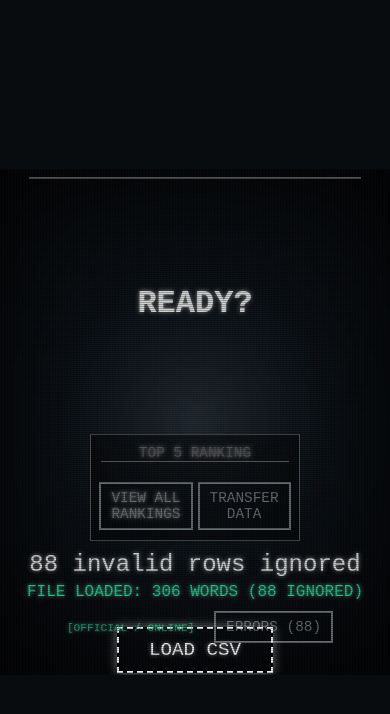
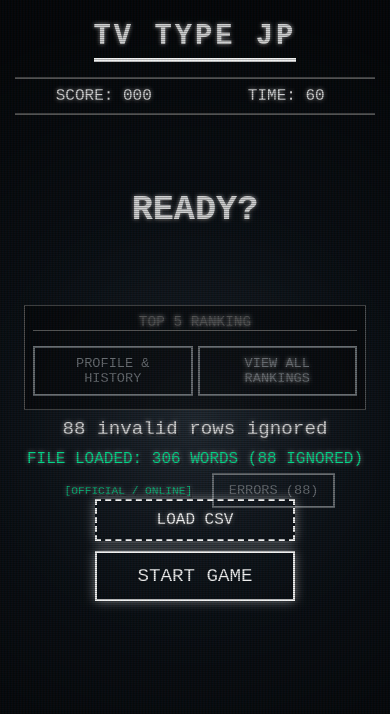
Before and after one commit to mutsuna-jp/typing-game, a SvelteKit app: page / in a window 390 px wide. Shown: the top 714 px of the page. Built offline with nearby package versions, Linux system fonts and the light colour scheme.

Commit message:
feat: タイピングゲームのコア機能（単語表示、ゲームロジック、結果レポート）を実装しました。

```diff
--- a/src/lib/components/GameReport.svelte
+++ b/src/lib/components/GameReport.svelte
@@ -255,4 +255,50 @@
   .rank-D {
     color: oklch(75% 0 0);
   }
+
+  @media (max-width: 600px) {
+    .report-header {
+      font-size: 1.2rem;
+      width: 80%;
+    }
+
+    .stat-grid {
+      width: 90%;
+    }
+
+    .stat-row {
+      font-size: 1rem;
+    }
+
+    .rank-display {
+      font-size: 3rem;
+      margin: 10px 0;
+    }
+
+    .ranking-box {
+      width: 95%;
+      padding: 8px;
+    }
+
+    .box-title {
+      font-size: 0.7rem;
+    }
+
+    input,
+    .reg-btn {
+      font-size: 0.9rem;
+      padding: 8px 12px;
+    }
+
+    .nav-links {
+      flex-direction: column;
+      gap: 10px;
+      align-items: center;
+      margin-top: 15px;
+    }
+
+    .nav-link {
+      font-size: 0.9rem;
+    }
+  }
 </style>
--- a/src/lib/components/WordDisplay.svelte
+++ b/src/lib/components/WordDisplay.svelte
@@ -130,12 +130,24 @@
   }
 
   @media (max-width: 600px) {
-    .kanji-display,
+    .word-container {
+      min-height: 150px;
+      margin: 5px 0;
+    }
+
+    .kanji-display {
+      font-size: 1.8rem;
+      margin-bottom: 3px;
+    }
+
     .word-display {
-      font-size: 2rem;
+      font-size: 2.2rem;
     }
+
     .romaji-display {
       font-size: 1rem;
+      margin-top: 5px;
+      letter-spacing: 1px;
     }
   }
 </style>
--- a/src/routes/+page.svelte
+++ b/src/routes/+page.svelte
@@ -9,8 +9,15 @@
   let username = "";
   let isSubmittingRanking = false;
   let isRankingSubmitted = false;
-  let showTransferModal = false;
   let transferInput = "";
+  let showProfileModal = false;
+  type HistoryEntry = {
+    score: number;
+    kpm: number;
+    accuracy: string | number;
+    date: string;
+  };
+  let scoreHistory: HistoryEntry[] = [];
 
   // Type aliases
   type Word = { disp: string; kana: string };
@@ -123,6 +130,7 @@
   };
 
   import { base } from "$app/paths";
+  import { replaceState } from "$app/navigation";
   import WordDisplay from "$lib/components/WordDisplay.svelte";
   import GameReport from "$lib/components/GameReport.svelte";
 
@@ -569,6 +577,19 @@
       } else {
         message = "✓ FINISHED (CUSTOM LIST - OFFLINE)";
       }
+
+      // Save to local history
+      this.saveToLocalHistory({
+        score,
+        accuracy,
+        kpm,
+        date: new Date().toISOString(),
+      });
+    },
+
+    saveToLocalHistory(entry: HistoryEntry) {
+      scoreHistory = [entry, ...scoreHistory].slice(0, 50); // Keep last 50
+      localStorage.setItem("typing_game_history", JSON.stringify(scoreHistory));
     },
 
     async submitToServer(currentScore: number) {
@@ -693,6 +714,14 @@
     // Load or generate user_id
     userId = localStorage.getItem("typing_game_user_id") || "";
     username = localStorage.getItem("typing_game_username") || "";
+    const savedHistory = localStorage.getItem("typing_game_history");
+    if (savedHistory) {
+      try {
+        scoreHistory = JSON.parse(savedHistory);
+      } catch (e) {
+        console.error("Failed to parse history:", e);
+      }
+    }
 
     if (!userId) {
       const chars =
@@ -709,7 +738,7 @@
     const url = new URL(window.location.href);
     if (!url.searchParams.has("userId")) {
       url.searchParams.set("userId", userId);
-      window.history.replaceState({}, "", url.toString());
+      replaceState(url.toString(), {});
     }
     clickHandler = () => {
       if (isPlaying) hiddenInputEl?.focus();
@@ -820,26 +849,25 @@
               KPM)
             </div>
           {/if}
-          <div
-            style="margin-top: 10px; display: flex; gap: 5px; justify-content: center;"
+          <div class="ranking-actions">
+            <button
+              class="btn small subtle"
+              on:click={() => (showProfileModal = true)}
+              >PROFILE & HISTORY</button
             >
             <a href="{base}/rankings" class="btn small subtle"
               >VIEW ALL RANKINGS</a
             >
-            <button
-              class="btn small subtle"
-              on:click={() => (showTransferModal = true)}>TRANSFER DATA</button
-            >
           </div>
         </div>
       {/if}
 
-      {#if showTransferModal}
+      {#if showProfileModal}
         <div
           class="modal-backdrop"
           role="presentation"
-          on:click={() => (showTransferModal = false)}
-          on:keydown={(e) => e.key === "Escape" && (showTransferModal = false)}
+          on:click={() => (showProfileModal = false)}
+          on:keydown={(e) => e.key === "Escape" && (showProfileModal = false)}
         >
           <div
             class="modal"
@@ -849,11 +877,70 @@
             on:click|stopPropagation
             on:keydown|stopPropagation
           >
-            <h2>DATA TRANSFER</h2>
+            <h2 style="border-bottom: 2px solid white; padding-bottom: 5px;">
+              PROFILE & HISTORY
+            </h2>
             <div class="modal-body">
-              <p style="font-size: 0.8rem; color: oklch(75% 0 0);">
-                CAUTION: KEEP THIS ID SECRET. DO NOT SHARE.
-              </p>
+              <!-- Name Change Section -->
+              <div class="setting-section">
+                <div class="box-label">USER NAME:</div>
+                <div class="input-group">
+                  <input
+                    type="text"
+                    maxlength="20"
+                    bind:value={username}
+                    placeholder="guest"
+                    on:change={() => {
+                      localStorage.setItem("typing_game_username", username);
+                      Game.registerRanking(username);
+                    }}
+                  />
+                  <div class="save-hint">AUTO-SAVES TO RANKING</div>
+                </div>
+              </div>
+
+              <!-- History Section -->
+              <div class="history-section">
+                <div class="box-label">RECENT HISTORY:</div>
+                <div class="history-list">
+                  {#if scoreHistory.length === 0}
+                    <div class="no-history">NO GAMES PLAYED YET</div>
+                  {:else}
+                    <table class="history-table">
+                      <thead>
+                        <tr>
+                          <th>DATE</th>
+                          <th>SCORE</th>
+                          <th>KPM</th>
+                          <th>ACC</th>
+                        </tr>
+                      </thead>
+                      <tbody>
+                        {#each scoreHistory as entry}
+                          <tr>
+                            <td>{new Date(entry.date).toLocaleDateString()}</td>
+                            <td style="color: oklch(85% 0.2 90)"
+                              >{entry.score}</td
+                            >
+                            <td>{entry.kpm}</td>
+                            <td>{entry.accuracy}%</td>
+                          </tr>
+                        {/each}
+                      </tbody>
+                    </table>
+                  {/if}
+                </div>
+              </div>
+
+              <hr
+                style="border: 0; border-top: 1px dashed oklch(45% 0 250); margin: 20px 0;"
+              />
+
+              <!-- Transfer Section (Hidden by default to keep it clean) -->
+              <details class="transfer-details">
+                <summary
+                  >DATA TRANSFER (ID: {userId.substring(0, 8)}...)</summary
+                >
                 <div class="transfer-box">
                   <div class="box-label">YOUR TRANSFER ID:</div>
                   <div class="id-display">{userId}</div>
@@ -863,9 +950,6 @@
                     >COPY ID</button
                   >
                 </div>
-              <hr
-                style="border: 0; border-top: 1px dashed oklch(45% 0 250); margin: 20px 0;"
-              />
                 <div class="import-box">
                   <div class="box-label">IMPORT TRANSFER ID:</div>
                   <input
@@ -880,11 +964,12 @@
                     >IMPORT & RELOAD</button
                   >
                 </div>
+              </details>
             </div>
             <div class="modal-actions">
               <button
                 class="btn small subtle"
-                on:click={() => (showTransferModal = false)}>CLOSE</button
+                on:click={() => (showProfileModal = false)}>CLOSE</button
               >
             </div>
           </div>
@@ -1003,6 +1088,7 @@
     position: relative;
     width: 100vw;
     height: 100vh;
+    height: 100dvh;
     display: flex;
     justify-content: center;
     align-items: center;
@@ -1229,6 +1315,15 @@
     border-style: dashed;
     margin-bottom: 20px;
   }
+
+  #controls-container {
+    display: flex;
+    flex-direction: column;
+    align-items: center;
+    gap: 10px;
+    width: 100%;
+  }
+
   #file-status {
     font-size: 1rem;
     color: oklch(80% 0.2 160);
@@ -1403,21 +1498,188 @@
     box-shadow: none;
   }
 
+  /* --- Profile Modal Styles --- */
+  .setting-section,
+  .history-section {
+    margin-bottom: 20px;
+    text-align: left;
+  }
+  .input-group {
+    display: flex;
+    flex-direction: column;
+    gap: 5px;
+  }
+  .save-hint {
+    font-size: 0.6rem;
+    color: oklch(50% 0.1 150);
+    letter-spacing: 1px;
+  }
+  .history-list {
+    margin-top: 10px;
+    background: oklch(10% 0 0 / 0.5);
+    border: 1px solid oklch(25% 0 250);
+    max-height: 200px;
+    overflow-y: auto;
+  }
+  .history-table {
+    width: 100%;
+    border-collapse: collapse;
+    font-size: 0.8rem;
+  }
+  .history-table th {
+    font-size: 0.6rem;
+    padding: 5px;
+    text-align: left;
+    border-bottom: 1px solid oklch(45% 0 250);
+    color: oklch(45% 0 250);
+  }
+  .history-table td {
+    padding: 5px;
+    border-bottom: 1px dashed oklch(20% 0 250);
+  }
+  .no-history {
+    padding: 20px;
+    font-size: 0.8rem;
+    color: oklch(35% 0 250);
+    text-align: center;
+  }
+  .transfer-details {
+    font-size: 0.8rem;
+    color: oklch(45% 0 250);
+  }
+  .transfer-details summary {
+    cursor: pointer;
+    padding: 5px 0;
+    transition: color 0.2s;
+  }
+  .transfer-details summary:hover {
+    color: white;
+  }
+  .ranking-actions {
+    margin-top: 10px;
+    display: flex;
+    gap: 5px;
+    justify-content: center;
+  }
+
   @media (max-width: 600px) {
+    #tv-set {
+      align-items: flex-start;
+      padding: 0;
+      overflow-y: auto;
+      overflow-x: hidden;
+    }
+
+    #screen {
+      width: 100%;
+      height: auto;
+      min-height: 100vh;
+      min-height: 100dvh;
+      max-width: none;
+      max-height: none;
+      border: none;
+      border-radius: 0;
+      transform: none;
+      box-shadow: none;
+    }
+
+    #screen-content {
+      padding: 15px;
+      min-height: 100vh;
+      min-height: 100dvh;
+      justify-content: flex-start;
+      padding-top: 20px;
+      padding-bottom: 60vh; /* キーボード表示時のスペース確保 */
+    }
+
     h1 {
-      font-size: 2rem;
-    }
+      font-size: 1.8rem;
+      letter-spacing: 3px;
+      margin-bottom: 15px;
+    }
+
     .info-bar {
       font-size: 1rem;
-    }
-    .info-bar {
+      width: 100%;
+      padding: 8px 0;
+      flex-wrap: wrap;
+      gap: 5px;
+    }
+
+    #score-display-container,
+    #time-display-container {
+      flex: 1 1 45%;
+      min-width: 120px;
+    }
+
+    #score-rule {
+      font-size: 0.65rem;
+      width: 100%;
+    }
+
+    .btn {
+      padding: 12px 30px;
+      font-size: 1.2rem;
+      margin-top: 5px;
+      margin-bottom: 5px;
+      width: auto;
+      min-width: 200px;
+    }
+
+    .btn.small {
+      padding: 8px 15px;
+      font-size: 0.85rem;
+      min-width: auto;
+    }
+
+    .file-btn {
+      font-size: 1rem;
+      padding: 10px 25px;
+      margin-bottom: 5px;
+      margin-top: 5px;
+      min-width: 200px;
+    }
+
+    #controls-container {
+      gap: 5px;
+      margin-top: 10px;
+    }
+
+    #message {
+      font-size: 1.2rem;
+      margin-top: 8px;
+    }
+
+    .ranking-preview {
       width: 95%;
-    }
-    #screen {
-      width: 100%;
-      height: 60vh;
-      border: none;
-      border-radius: 0;
+      padding: 8px;
+      margin-top: 15px;
+    }
+
+    .rank-list {
+      font-size: 0.9rem;
+    }
+
+    .modal {
+      max-width: 95%;
+      padding: 15px;
+      max-height: 80vh;
+    }
+
+    .modal h2 {
+      font-size: 1.3rem;
+    }
+
+    /* タッチ操作の改善 */
+    .btn,
+    button,
+    label {
+      -webkit-tap-highlight-color: rgba(255, 255, 255, 0.1);
+    }
+
+    /* スクロール時のパフォーマンス改善 */
+    #tv-set {
+      -webkit-overflow-scrolling: touch;
     }
   }
 </style>
```
Lines whose indentation alone changed are shown as unchanged.
